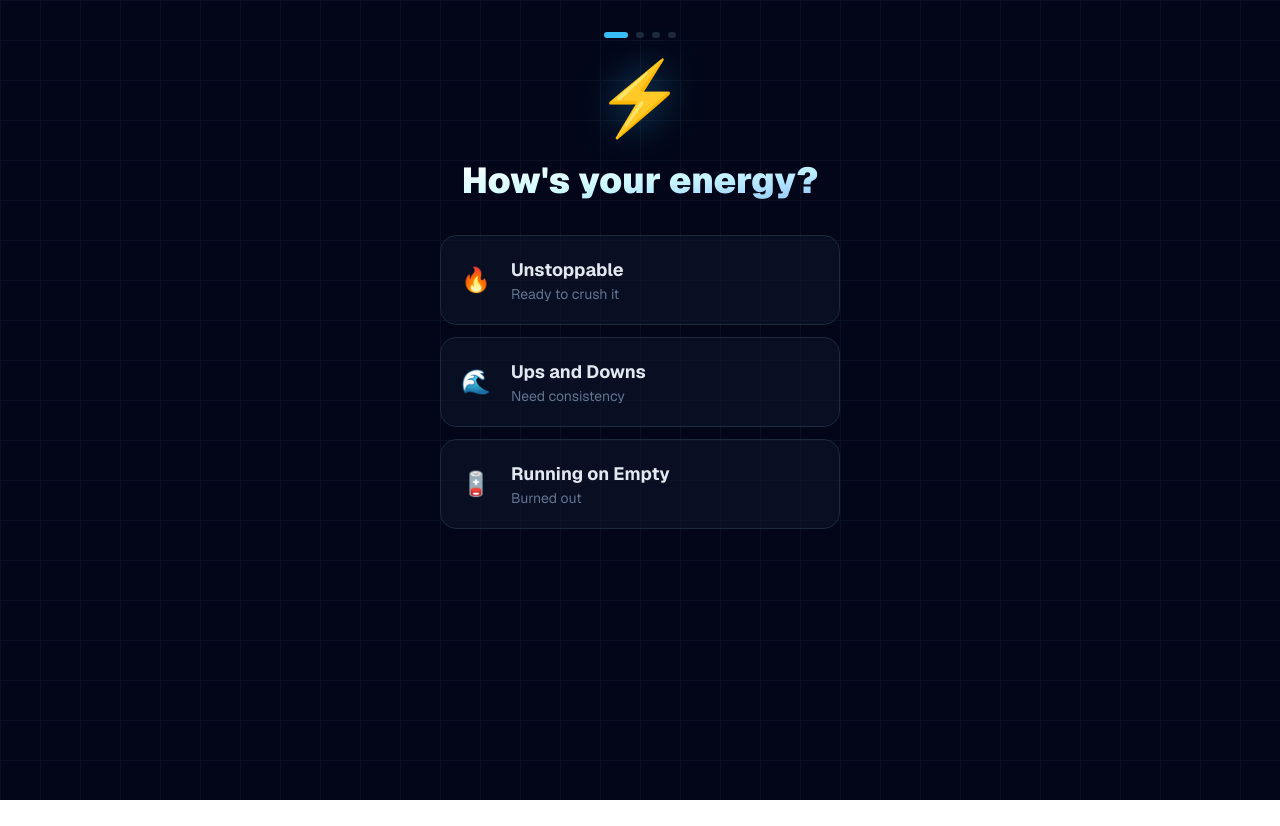
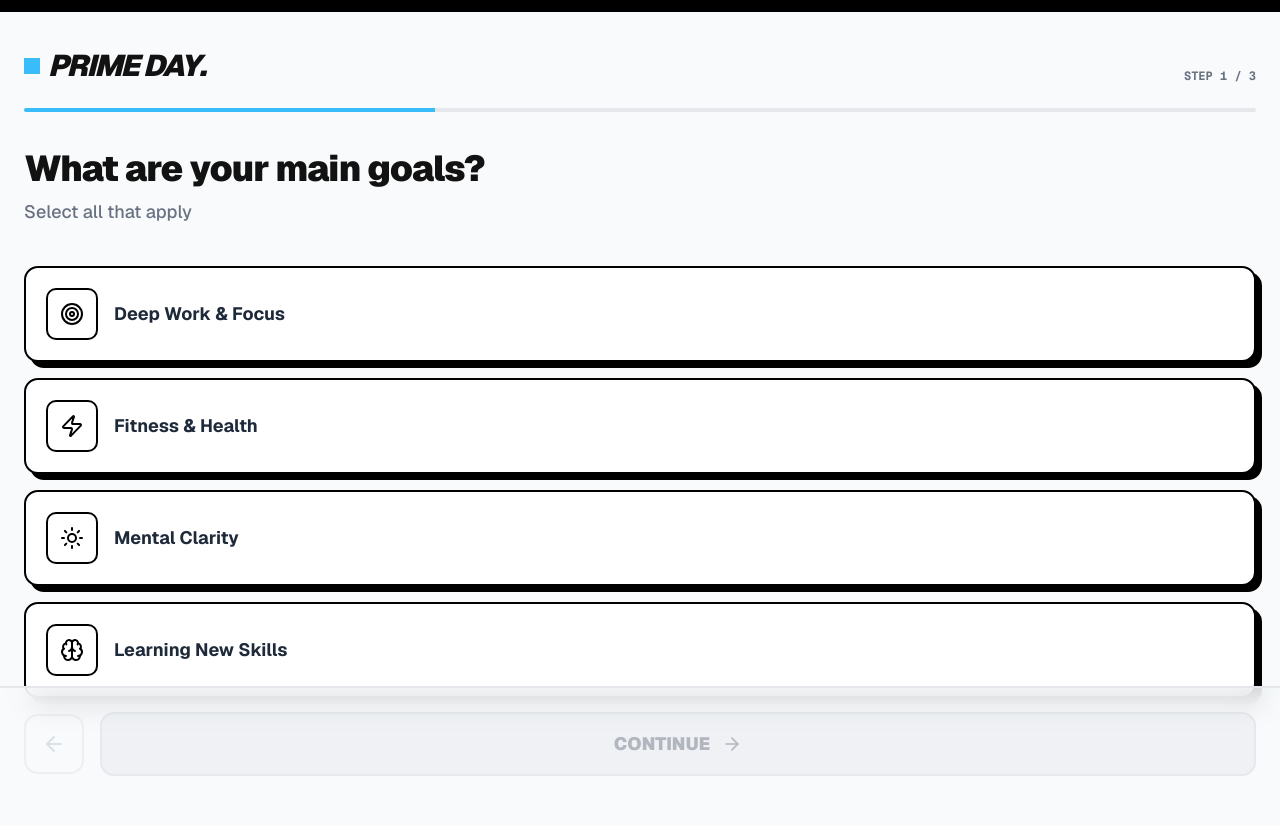
Before and after one commit to StarDust130/Prime-Day, a Next.js app: page /onboarding in a window 1280 px wide. Before the commit the page ends 800 px from the top, so only its background shows below. Built offline with nearby package versions, Linux system fonts and the light colour scheme.

Commit message:
feat: overhaul onboarding flow with new questions, professional overlay, and dynamic progress indicators

```diff
--- a/app/onboarding/page.tsx
+++ b/app/onboarding/page.tsx
@@ -1,336 +1,369 @@
+"use client";
+
 "use client";
 
 import React, { useState, useEffect } from "react";
 import { motion, AnimatePresence } from "framer-motion";
-import Image from "next/image";
 import { useRouter } from "next/navigation";
-import { ChevronLeft, CheckCircle2 } from "lucide-react";
+// Removed Image import as we are using abstract geometry now
+import {
+  ArrowRight,
+  ArrowLeft,
+  Moon,
+  Sun,
+  Target,
+  Smartphone,
+  Zap,
+  CheckCircle2,
+  XCircle,
+  LayoutGrid,
+  Brain,
+  Layers,
+} from "lucide-react";
 
 // --- Configuration ---
-const steps = [
+
+// The new professional Sky Blue
+const SKY_BLUE = "#38BDF8";
+
+const questions = [
   {
-    question: "How's your energy?",
-    emoji: "⚡",
+    id: "focus",
+    title: "What are your main goals?",
+    subtitle: "Select all that apply",
+    multi: true,
     options: [
-      { label: "Unstoppable", sub: "Ready to crush it", icon: "🔥" },
-      { label: "Ups and Downs", sub: "Need consistency", icon: "🌊" },
-      { label: "Running on Empty", sub: "Burned out", icon: "🪫" },
+      { id: "work", label: "Deep Work & Focus", icon: <Target /> },
+      { id: "health", label: "Fitness & Health", icon: <Zap /> },
+      { id: "mindset", label: "Mental Clarity", icon: <Sun /> },
+      { id: "learning", label: "Learning New Skills", icon: <Brain /> },
     ],
   },
   {
-    question: "Main focus today?",
-    emoji: "🎯",
+    id: "sleep",
+    title: "How is your sleep schedule?",
+    subtitle: "Be honest, we won't judge.",
+    multi: false,
     options: [
-      { label: "Deep Work", sub: "Kill procrastination", icon: "🧠" },
-      { label: "Healthy Habits", sub: "Fix sleep & routine", icon: "💤" },
-      { label: "Mental Clarity", sub: "Reduce overwhelm", icon: "🧘" },
+      { id: "bad", label: "Chaotic (< 6 hrs)", icon: <XCircle /> },
+      { id: "okay", label: "Average (6-7 hrs)", icon: <Moon /> },
+      { id: "good", label: "Optimized (8+ hrs)", icon: <CheckCircle2 /> },
     ],
   },
   {
-    question: "Current Status?",
-    emoji: "💼",
+    id: "obstacles",
+    title: "What kills your productivity?",
+    subtitle: "Select your enemies.",
+    multi: true,
     options: [
-      { label: "Student", sub: "Study / Exams", icon: "📚" },
-      { label: "Founder", sub: "Building Empire", icon: "🚀" },
-      { label: "Professional", sub: "9-5 Grind", icon: "🏢" },
-    ],
-  },
-  {
-    question: "Time commitment?",
-    emoji: "⏱️",
-    options: [
-      { label: "Quick Start", sub: "10-15 mins", icon: "👟" },
-      { label: "Solid Effort", sub: "30-45 mins", icon: "💪" },
-      { label: "All In", sub: "1 hour+", icon: "🏔️" },
+      { id: "phone", label: "Social Media / Phone", icon: <Smartphone /> },
+      { id: "procrastination", label: "Procrastination", icon: <LayoutGrid /> },
+      { id: "fatigue", label: "Low Energy", icon: <Moon /> },
     ],
   },
 ];
 
-const loadingMessages = [
-  "Calibrating your profile...",
-  "Designing your routine...",
-  "Finalizing dashboard...",
-];
+// --- Components ---
 
-export default function Onboarding() {
-  const router = useRouter();
-  const [currentStep, setCurrentStep] = useState(0);
-  const [selections, setSelections] = useState<{ [key: number]: number }>({});
-  const [isCompleting, setIsCompleting] = useState(false);
-  const [msgIndex, setMsgIndex] = useState(0);
-
-  // Auto-Advance Logic
-  const handleSelect = (index: number) => {
-    setSelections((prev) => ({ ...prev, [currentStep]: index }));
-    // 400ms delay for visual feedback
-    setTimeout(() => {
-      if (currentStep < steps.length - 1) {
-        setCurrentStep((prev) => prev + 1);
-      } else {
-        setIsCompleting(true);
-      }
-    }, 400);
-  };
-
-  const handleBack = () => {
-    if (currentStep > 0) {
-      setCurrentStep((prev) => prev - 1);
-    }
-  };
-
-  // End Screen Logic
-  useEffect(() => {
-    if (isCompleting) {
-      // Cycle messages slower (every 1.5s)
-      const msgInterval = setInterval(() => {
-        setMsgIndex((prev) => (prev + 1) % loadingMessages.length);
-      }, 1500);
-
-      const redirectTimeout = setTimeout(() => {
-        router.push("/dashboard");
-      }, 5000);
-
-      return () => {
-        clearInterval(msgInterval);
-        clearTimeout(redirectTimeout);
-      };
-    }
-  }, [isCompleting, router]);
-
-  return (
-    <div className="min-h-screen bg-slate-950 text-white font-sans flex flex-col relative overflow-hidden selection:bg-cyan-500/30">
-      {/* --- Optimized Background --- */}
-      <div className="fixed inset-0 bg-[radial-gradient(circle_at_center,_var(--tw-gradient-stops))] from-blue-900/20 via-slate-950 to-black z-0" />
-      <div
-        className="fixed inset-0 z-0 opacity-20"
-        style={{
-          backgroundImage:
-            "linear-gradient(#334155 1px, transparent 1px), linear-gradient(to right, #334155 1px, transparent 1px)",
-          backgroundSize: "40px 40px",
-        }}
-      />
-
-      <div className="relative z-10 w-full max-w-md mx-auto h-screen flex flex-col p-6">
-        <AnimatePresence mode="wait">
-          {!isCompleting ? (
-            <motion.div
-              key="quiz"
-              initial={{ opacity: 0, x: 10 }}
-              animate={{ opacity: 1, x: 0 }}
-              exit={{ opacity: 0, x: -10 }}
-              transition={{ duration: 0.25 }}
-              className="flex-1 flex flex-col"
-            >
-              {/* --- TOP HEADER --- */}
-              <div className="flex items-center justify-between mb-6 pt-2">
-                <div className="w-10">
-                  {currentStep > 0 && (
-                    <button
-                      onClick={handleBack}
-                      className="p-3 rounded-full bg-white/5 hover:bg-white/10 text-slate-300 hover:text-white transition-colors"
-                    >
-                      <ChevronLeft size={20} />
-                    </button>
-                  )}
-                </div>
-                <div className="flex gap-2">
-                  {steps.map((_, idx) => (
-                    <motion.div
-                      key={idx}
-                      animate={{
-                        width: idx === currentStep ? 24 : 8,
-                        backgroundColor:
-                          idx <= currentStep ? "#38bdf8" : "#1e293b",
-                      }}
-                      className="h-1.5 rounded-full transition-all duration-300"
-                    />
-                  ))}
-                </div>
-                <div className="w-10" />
-              </div>
-
-              {/* --- HERO SECTION --- */}
-              <div className="flex flex-col items-center justify-center mb-8">
-                <motion.div
-                  key={`emoji-${currentStep}`}
-                  initial={{ scale: 0.8, opacity: 0 }}
-                  animate={{ scale: 1, opacity: 1 }}
-                  className="text-7xl mb-6 filter drop-shadow-[0_0_20px_rgba(56,189,248,0.4)]"
-                >
-                  {steps[currentStep].emoji}
-                </motion.div>
-
-                <motion.h2
-                  key={`title-${currentStep}`}
-                  initial={{ opacity: 0, y: 10 }}
-                  animate={{ opacity: 1, y: 0 }}
-                  className="text-4xl font-black text-center leading-tight bg-clip-text text-transparent bg-gradient-to-br from-white via-cyan-100 to-blue-300"
-                >
-                  {steps[currentStep].question}
-                </motion.h2>
-              </div>
-
-              {/* --- OPTIONS --- */}
-              <div className="flex-1 space-y-3 pb-8">
-                {steps[currentStep].options.map((option, idx) => {
-                  const isSelected = selections[currentStep] === idx;
+const OptionCard = ({ option, isSelected, onClick }: any) => {
   return (
     <motion.button
-                      key={idx}
-                      initial={{ y: 10, opacity: 0 }}
-                      animate={{ y: 0, opacity: 1 }}
-                      transition={{ delay: idx * 0.05 }}
-                      onClick={() => handleSelect(idx)}
-                      className={`group w-full relative p-5 rounded-2xl border transition-all duration-200 flex items-center gap-5 text-left overflow-hidden
+      whileTap={{ scale: 0.98 }}
+      onClick={onClick}
+      // Using dynamic style for the selected background color to use our new SKY_BLUE variable
+      style={{ backgroundColor: isSelected ? SKY_BLUE : "white" }}
+      className={`
+        relative w-full p-5 text-left transition-all duration-200
+        border-2 border-black rounded-xl flex items-center gap-4 group
         ${
           isSelected
-                                  ? "border-cyan-500 bg-blue-900/30 shadow-[0_0_25px_rgba(6,182,212,0.15)]"
-                                  : "border-slate-800 bg-slate-900/60 hover:bg-slate-800 hover:border-slate-700"
+            ? `text-black shadow-[2px_2px_0px_0px_#000] translate-x-[2px] translate-y-[2px]`
+            : "text-gray-800 shadow-[6px_6px_0px_0px_#000] hover:translate-y-[-2px] hover:shadow-[8px_8px_0px_0px_#000] hover:bg-gray-50"
         }
       `}
     >
-                      {isSelected && (
-                        <motion.div
-                          initial={{ x: "-100%" }}
-                          animate={{ x: "100%" }}
-                          transition={{ duration: 0.4 }}
-                          className="absolute inset-0 bg-gradient-to-r from-transparent via-cyan-500/10 to-transparent skew-x-12"
-                        />
-                      )}
-
+      {/* Icon Box */}
       <div
-                        className={`text-2xl transition-transform duration-200 ${
-                          isSelected ? "scale-110" : "group-hover:scale-105"
+        className={`p-3 border-2 border-black rounded-lg transition-colors ${
+          isSelected ? "bg-black text-white" : "bg-white text-black"
         }`}
       >
         {option.icon}
       </div>
 
-                      <div className="relative z-10 flex-1">
-                        <h3
-                          className={`font-bold text-lg transition-colors ${
-                            isSelected ? "text-cyan-50" : "text-slate-200"
+      {/* Text */}
+      <span className="font-bold text-lg">{option.label}</span>
+
+      {/* Checkmark Indicator */}
+      <div
+        className={`absolute right-5 w-8 h-8 rounded-full flex items-center justify-center transition-all ${
+          isSelected ? "bg-black scale-100" : "scale-0"
         }`}
       >
-                          {option.label}
-                        </h3>
-                        <p
-                          className={`text-sm transition-colors ${
-                            isSelected ? "text-cyan-200" : "text-slate-500"
-                          }`}
+        {isSelected && <CheckCircle2 className="w-5 h-5 text-white" />}
+      </div>
+    </motion.button>
+  );
+};
+
+// --- NEW PROFESSIONAL ENDING SCREEN ---
+const ProfessionalOverlay = () => {
+  const [textIndex, setTextIndex] = useState(0);
+  // More professional texts
+  const texts = [
+    "Synthesizing your profile...",
+    "Calibrating daily targets...",
+    "Finalizing Prime Day Dashboard.",
+  ];
+
+  useEffect(() => {
+    const interval = setInterval(() => {
+      setTextIndex((prev) => (prev + 1) % texts.length);
+    }, 1800);
+    return () => clearInterval(interval);
+  }, []);
+
+  return (
+    <motion.div
+      initial={{ opacity: 0 }}
+      animate={{ opacity: 1 }}
+      className="fixed inset-0 z-50 bg-[#121212] flex flex-col items-center justify-center p-6 overflow-hidden"
     >
-                          {option.sub}
+      {/* Abstract Geometric Centerpiece instead of mascot */}
+      <div className="relative w-64 h-64 flex items-center justify-center mb-12">
+        {/* Rotating outer ring */}
+        <motion.div
+          animate={{ rotate: 360 }}
+          transition={{ duration: 10, repeat: Infinity, ease: "linear" }}
+          className="absolute inset-0 border-[4px] border-dashed border-gray-700 rounded-full"
+        />
+
+        {/* Bauhaus Shapes constructing together */}
+        <motion.div
+          initial={{ scale: 0.5, opacity: 0 }}
+          animate={{ scale: 1, opacity: 1 }}
+          transition={{ duration: 0.8, ease: "backOut" }}
+          className="relative z-10 grid grid-cols-2 gap-2"
+        >
+          <motion.div
+            animate={{ y: [0, -10, 0] }}
+            transition={{ duration: 2, repeat: Infinity }}
+            className="w-16 h-16 bg-white border-2 border-black rounded-lg shadow-[4px_4px_0px_0px_#38BDF8]"
+          />
+          <motion.div
+            animate={{ y: [0, 10, 0] }}
+            transition={{ duration: 2, repeat: Infinity, delay: 0.2 }}
+            className="w-16 h-16 bg-[#38BDF8] border-2 border-black rounded-full"
+          />
+          <motion.div
+            animate={{ y: [0, -10, 0] }}
+            transition={{ duration: 2, repeat: Infinity, delay: 0.4 }}
+            className="w-16 h-16 bg-black border-2 border-[#38BDF8]"
+          />
+          <motion.div
+            animate={{ y: [0, 10, 0] }}
+            transition={{ duration: 2, repeat: Infinity, delay: 0.6 }}
+            className="w-16 h-16 bg-white border-2 border-black flex items-center justify-center"
+          >
+            <Layers className="text-black" />
+          </motion.div>
+        </motion.div>
+
+        {/* Glow */}
+        <div className="absolute inset-0 bg-[#38BDF8]/20 blur-[80px] rounded-full animate-pulse" />
+      </div>
+
+      {/* Dynamic Text */}
+      <div className="z-10 h-12 text-center">
+        <AnimatePresence mode="wait">
+          <motion.h2
+            key={textIndex}
+            initial={{ y: 20, opacity: 0, filter: "blur(4px)" }}
+            animate={{ y: 0, opacity: 1, filter: "blur(0px)" }}
+            exit={{ y: -20, opacity: 0, filter: "blur(4px)" }}
+            className="text-xl font-bold text-white tracking-wider uppercase font-mono"
+          >
+            {texts[textIndex]}
+          </motion.h2>
+        </AnimatePresence>
+      </div>
+
+      {/* Loading Bar using SKY_BLUE */}
+      <div className="w-64 h-1 bg-gray-800 mt-8 overflow-hidden z-10">
+        <motion.div
+          className="h-full"
+          style={{ backgroundColor: SKY_BLUE }}
+          initial={{ width: "0%" }}
+          animate={{ width: "100%" }}
+          transition={{ duration: 5.5, ease: "easeInOut" }}
+        />
+      </div>
+    </motion.div>
+  );
+};
+
+// --- Main Page ---
+
+export default function OnboardingPage() {
+  const router = useRouter();
+  const [step, setStep] = useState(0);
+  const [answers, setAnswers] = useState<Record<string, string[]>>({});
+  const [showProOverlay, setShowProOverlay] = useState(false);
+
+  const currentQ = questions[step];
+  const totalSteps = questions.length;
+
+  const handleSelect = (optionId: string) => {
+    const currentSelections = answers[currentQ.id] || [];
+    if (currentQ.multi) {
+      if (currentSelections.includes(optionId)) {
+        setAnswers({
+          ...answers,
+          [currentQ.id]: currentSelections.filter((id) => id !== optionId),
+        });
+      } else {
+        setAnswers({
+          ...answers,
+          [currentQ.id]: [...currentSelections, optionId],
+        });
+      }
+    } else {
+      setAnswers({ ...answers, [currentQ.id]: [optionId] });
+    }
+  };
+
+  const hasSelection = (answers[currentQ.id]?.length || 0) > 0;
+
+  const handleNext = () => {
+    if (step < totalSteps - 1) {
+      setStep(step + 1);
+    } else {
+      setShowProOverlay(true);
+    }
+  };
+
+  useEffect(() => {
+    if (showProOverlay) {
+      const timer = setTimeout(() => {
+        router.push("/dashboard");
+      }, 5500);
+      return () => clearTimeout(timer);
+    }
+  }, [showProOverlay, router]);
+
+  const slideVariants = {
+    enter: { x: 30, opacity: 0 },
+    center: { x: 0, opacity: 1 },
+    exit: { x: -30, opacity: 0 },
+  };
+
+  return (
+    <div className="min-h-screen bg-[#F8FAFC] text-[#121212] font-sans overflow-hidden relative flex flex-col">
+      {showProOverlay && <ProfessionalOverlay />}
+
+      {/* Top bar accent */}
+      <div className="absolute top-0 left-0 w-full h-3 bg-black z-50" />
+
+      {/* --- Header --- */}
+      <div className="px-6 pt-12 pb-6 z-10 bg-[#F8FAFC]">
+        <div className="flex justify-between items-end mb-6">
+          <div>
+            <h1 className="font-black text-3xl tracking-tighter uppercase italic flex items-center gap-2">
+              <div
+                className="w-4 h-4 bg-black"
+                style={{ backgroundColor: SKY_BLUE }}
+              ></div>
+              Prime Day.
+            </h1>
+          </div>
+          <span className="font-mono font-bold text-xs text-gray-500">
+            STEP {step + 1} / {totalSteps}
+          </span>
+        </div>
+        {/* Progress Line using SKY_BLUE */}
+        <div className="h-[4px] w-full bg-gray-200 rounded-full overflow-hidden">
+          <motion.div
+            className="h-full"
+            style={{ backgroundColor: SKY_BLUE }}
+            initial={{ width: 0 }}
+            animate={{ width: `${((step + 1) / totalSteps) * 100}%` }}
+            transition={{ duration: 0.5, ease: "circOut" }}
+          />
+        </div>
+      </div>
+
+      {/* --- Question Area --- */}
+      <div className="flex-1 px-6 relative z-10 flex flex-col pt-4 pb-32 overflow-y-auto">
+        <AnimatePresence mode="wait">
+          <motion.div
+            key={step}
+            variants={slideVariants}
+            initial="enter"
+            animate="center"
+            exit="exit"
+            transition={{ type: "spring", stiffness: 200, damping: 20 }}
+          >
+            <div className="mb-10">
+              <h2 className="text-4xl font-black mb-3 leading-[0.95] tracking-tight">
+                {currentQ.title}
+              </h2>
+              <p className="text-lg font-medium text-gray-500">
+                {currentQ.subtitle}
               </p>
             </div>
 
-                      <div
-                        className={`w-6 h-6 rounded-full border-2 flex items-center justify-center transition-all duration-200
-                              ${
-                                isSelected
-                                  ? "bg-cyan-500 border-cyan-500 scale-100"
-                                  : "border-slate-700 scale-0 opacity-0"
-                              }`}
-                      >
-                        <CheckCircle2
-                          size={14}
-                          className="text-black font-bold"
+            <div className="grid grid-cols-1 gap-4">
+              {currentQ.options.map((opt) => {
+                const isSelected = (answers[currentQ.id] || []).includes(
+                  opt.id
+                );
+                return (
+                  <OptionCard
+                    key={opt.id}
+                    option={opt}
+                    isSelected={isSelected}
+                    onClick={() => handleSelect(opt.id)}
                   />
-                      </div>
-                    </motion.button>
                 );
               })}
             </div>
           </motion.div>
-          ) : (
-            // --- CLEAN "HUD" END SCREEN ---
-            <motion.div
-              key="creating"
-              initial={{ opacity: 0 }}
-              animate={{ opacity: 1 }}
-              className="flex-1 flex flex-col items-center justify-center text-center h-full relative"
-            >
-              {/* 1. HUD Visuals (Replacing the messy particles/beam) */}
-              <div className="relative w-full h-[60vh] flex items-center justify-center mb-6">
-                {/* Outer Ring - Slow Rotate */}
-                <motion.div
-                  animate={{ rotate: 360 }}
-                  transition={{
-                    duration: 20,
-                    repeat: Infinity,
-                    ease: "linear",
-                  }}
-                  className="absolute w-[340px] h-[340px] border border-dashed border-slate-700 rounded-full opacity-50"
-                />
-
-                {/* Inner Ring - Medium Rotate */}
-                <motion.div
-                  animate={{ rotate: -360 }}
-                  transition={{
-                    duration: 15,
-                    repeat: Infinity,
-                    ease: "linear",
-                  }}
-                  className="absolute w-[300px] h-[300px] border border-dotted border-cyan-900 rounded-full opacity-60"
-                />
-
-                {/* Pulsing Core Glow */}
-                <motion.div
-                  animate={{ scale: [1, 1.1, 1], opacity: [0.3, 0.5, 0.3] }}
-                  transition={{
-                    duration: 3,
-                    repeat: Infinity,
-                    ease: "easeInOut",
-                  }}
-                  className="absolute w-[250px] h-[250px] bg-cyan-500/10 rounded-full blur-[40px]"
-                />
-
-                {/* Character */}
-                <motion.div
-                  animate={{ y: [0, -10, 0] }}
-                  transition={{
-                    repeat: Infinity,
-                    duration: 4,
-                    ease: "easeInOut",
-                  }}
-                  className="relative w-full h-full z-10 p-8"
-                >
-                  <Image
-                    src="/anime-girl-2.png"
-                    alt="Success"
-                    fill
-                    className="object-contain drop-shadow-[0_0_30px_rgba(34,211,238,0.4)]"
-                    priority
-                  />
-                </motion.div>
+        </AnimatePresence>
       </div>
 
-              {/* 2. Clean Typography & Loading */}
-              <div className="relative z-20 w-full max-w-[280px]">
-                <AnimatePresence mode="wait">
-                  <motion.h3
-                    key={msgIndex}
-                    initial={{ opacity: 0, y: 5 }}
-                    animate={{ opacity: 1, y: 0 }}
-                    exit={{ opacity: 0, y: -5 }}
-                    className="text-xl font-bold text-white mb-2"
+      {/* --- Footer Nav --- */}
+      <div className="fixed bottom-0 left-0 right-0 p-6 bg-[#F8FAFC]/80 backdrop-blur-md border-t-2 border-gray-200 flex items-center justify-between z-20 safe-area-inset-bottom">
+        <button
+          onClick={() => step > 0 && setStep(step - 1)}
+          disabled={step === 0}
+          className={`p-4 rounded-xl border-2 border-gray-300 transition-all ${
+            step === 0
+              ? "opacity-30 text-gray-400 cursor-not-allowed"
+              : "bg-white text-black hover:bg-gray-100 active:scale-95 hover:border-black"
+          }`}
         >
-                    {loadingMessages[msgIndex]}
-                  </motion.h3>
-                </AnimatePresence>
+          <ArrowLeft className="w-6 h-6" />
+        </button>
 
-                {/* 3. Smooth Progress Bar */}
-                <div className="w-full h-1.5 bg-slate-800 rounded-full overflow-hidden mt-4">
-                  <motion.div
-                    className="h-full bg-cyan-400"
-                    initial={{ width: "0%" }}
-                    animate={{ width: "100%" }}
-                    transition={{ duration: 4.5, ease: "easeInOut" }}
+        <button
+          onClick={handleNext}
+          disabled={!hasSelection}
+          // Using inline style for shadow color to match SKY_BLUE
+          style={{
+            boxShadow: hasSelection ? `4px 4px 0px 0px ${SKY_BLUE}` : "none",
+            backgroundColor: hasSelection ? "#121212" : "#E5E7EB",
+          }}
+          className={`flex-1 ml-4 flex items-center justify-center gap-3 py-4 rounded-xl font-black text-lg border-2 border-black transition-all duration-200 ${
+            !hasSelection
+              ? "opacity-50 text-gray-500 cursor-not-allowed border-gray-300"
+              : "text-white active:translate-y-[2px] active:shadow-none hover:bg-[#2a2a2a]"
+          }`}
+        >
+          {step === totalSteps - 1 ? "COMPLETE SETUP" : "CONTINUE"}
+          <ArrowRight
+            className={`w-5 h-5 ${hasSelection ? "animate-pulse" : ""}`}
           />
-                </div>
-              </div>
-            </motion.div>
-          )}
-        </AnimatePresence>
+        </button>
       </div>
     </div>
   );
```
Lines whose indentation alone changed are shown as unchanged.
